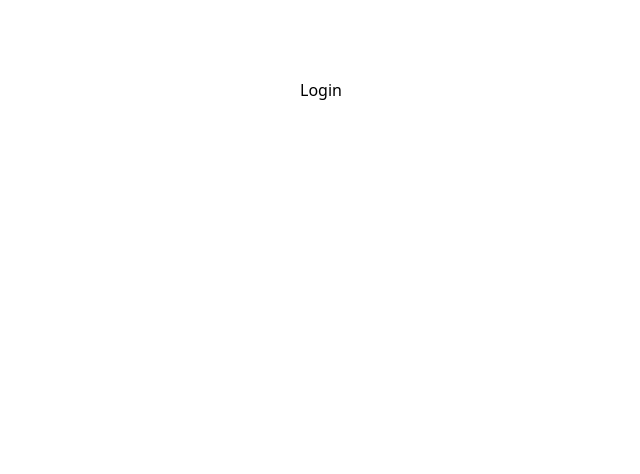
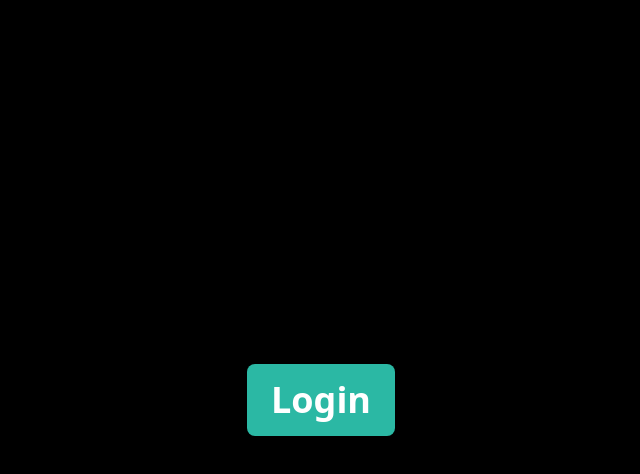
Before and after one commit to Gopala05/OTP_Login_Frontend, a Next.js app: page / in a window 1280 px wide. Shown: the top 474 px of the page, without its empty margins (319-959 px from the left). Built offline with nearby package versions, Linux system fonts and the light colour scheme.

Commit message:
UI update

```diff
--- a/src/app/page.tsx
+++ b/src/app/page.tsx
@@ -1,24 +1,31 @@
 "use client";
 
+// Library Imports
+import { useEffect, useState } from "react";
+
+// Custom Imports
 import LoginPopUp from "@/component/PopUp/loginPopUp";
-import { useEffect, useState } from "react";
-import Modal from "react-modal";
 
-export default function Home() {
+const Home = () => {
   const [showLogin, setShowLogin] = useState<boolean>(false);
 
   useEffect(() => {
     window.scrollTo(0, 0);
-    const appElement = document.getElementById("__next") || document.body;
-    Modal.setAppElement(appElement);
   }, []);
 
   return (
-    <div className="grid grid-rows-[20px_1fr_20px] items-center justify-items-center min-h-screen p-8 pb-20 gap-16 sm:p-20 font-[family-name:var(--font-geist-sans)]">
-      <button onClick={() => setShowLogin(true)}>Login</button>
+    <div className="flex h-screen w-full justify-center items-center bg-black">
+      <button
+        className="bg-[#2bb8a4] text-4xl py-4 px-6 rounded-lg text-white font-semibold hover:bg-[#2bb8a4] hover:shadow-lg hover:scale-105 hover:shadow-black/20 transition-colors duration-200 disabled:bg-[#7A7676] disabled:cursor-not-allowed disabled:scale-100 disabled:shadow-none"
+        onClick={() => setShowLogin(true)}
+      >
+        Login
+      </button>
 
       {/* Login Modal */}
       <LoginPopUp open={showLogin} setClose={() => setShowLogin(false)} />
     </div>
   );
-}
+};
+
+export default Home;
```
